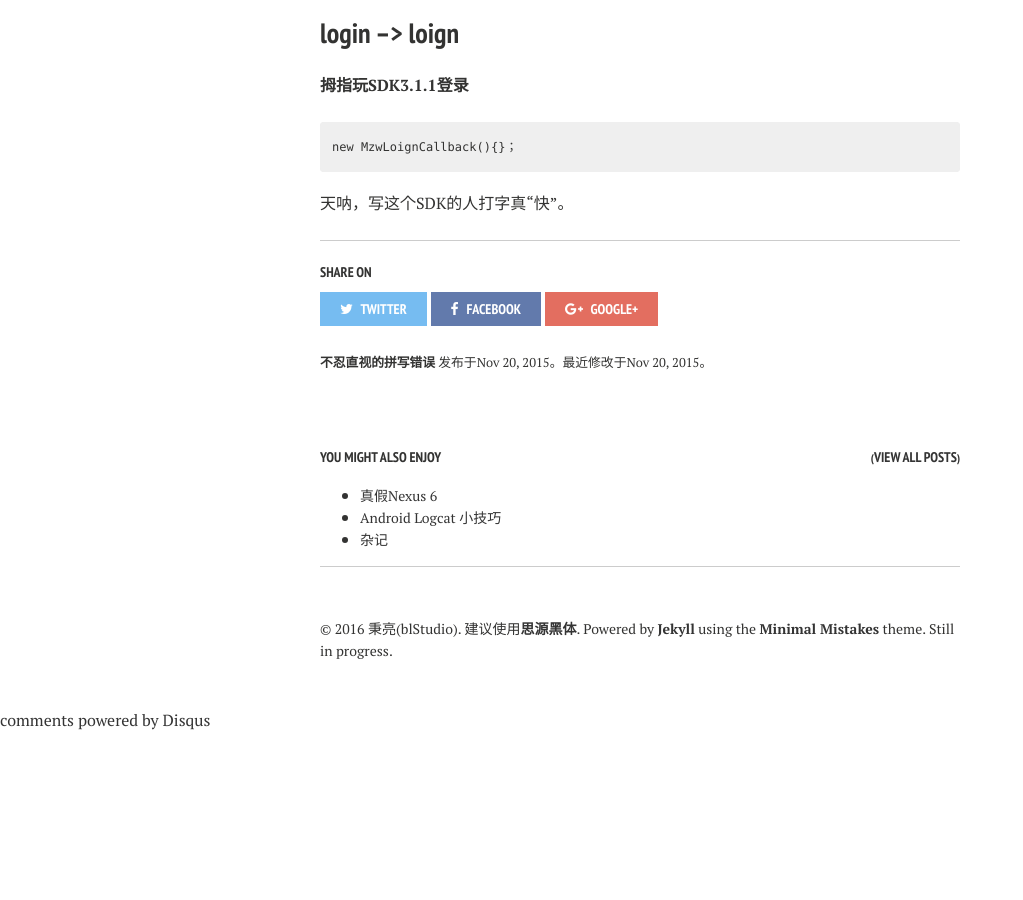
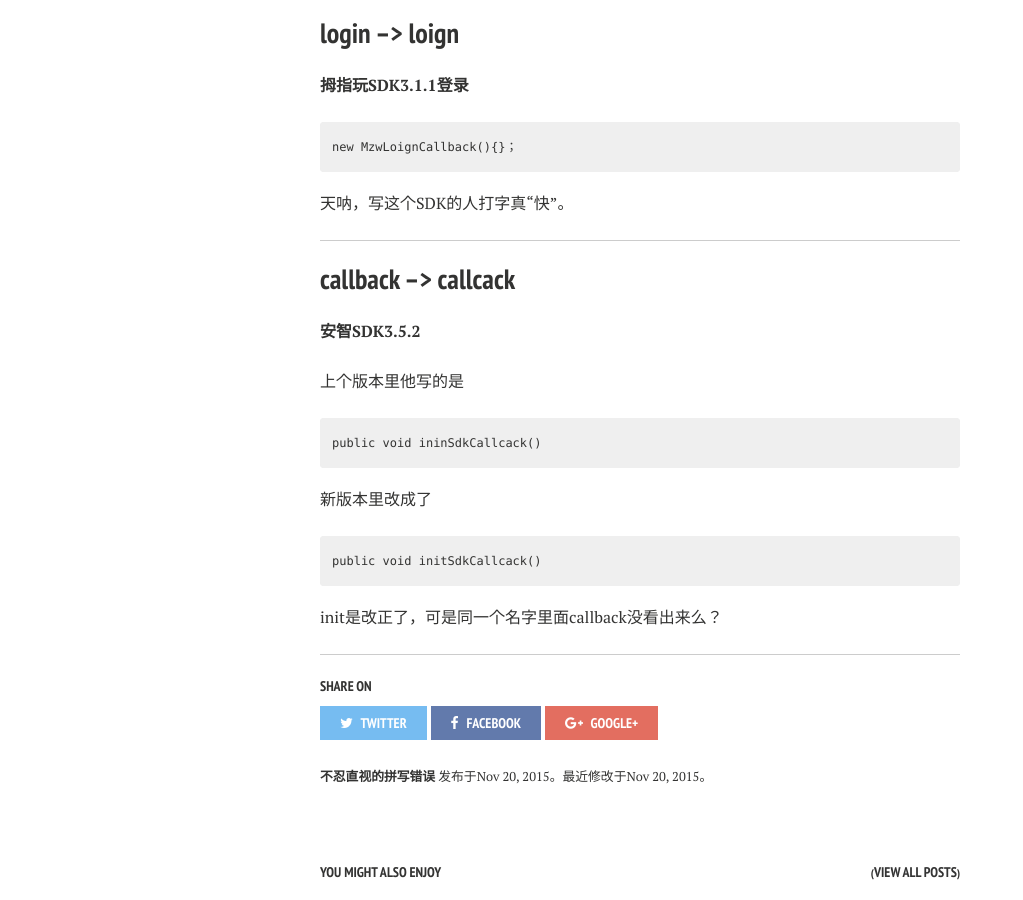
Before and after one commit to bingliang-zh/blog, a Jekyll site: the page built from _posts/2015-11-20-spelling-mistakes.md, in a window 1280 px wide and 900 px high, scrolled down 1933 px. Shown: the whole window, without its empty margins (0-1023 px from the left). Built offline with Jekyll 4.4.1, drawn with Linux system fonts in a browser that asks for light colours; nearby versions of some CDN libraries; comment, search, counter and statistics services are not loaded; before the commit the page ends 2664 px from its top, so only the background shows below that.

Commit message:
callback --> callcack

```diff
--- a/_posts/2015-11-20-spelling-mistakes.md
+++ b/_posts/2015-11-20-spelling-mistakes.md
@@ -84,3 +84,19 @@ image:
     new MzwLoignCallback(){}；
 
 天呐，写这个SDK的人打字真“快”。
+
+----------
+
+## callback --> callcack
+
+**安智SDK3.5.2**
+
+上个版本里他写的是
+
+    public void ininSdkCallcack()
+
+新版本里改成了
+
+    public void initSdkCallcack()
+
+init是改正了，可是同一个名字里面callback没看出来么？
```
